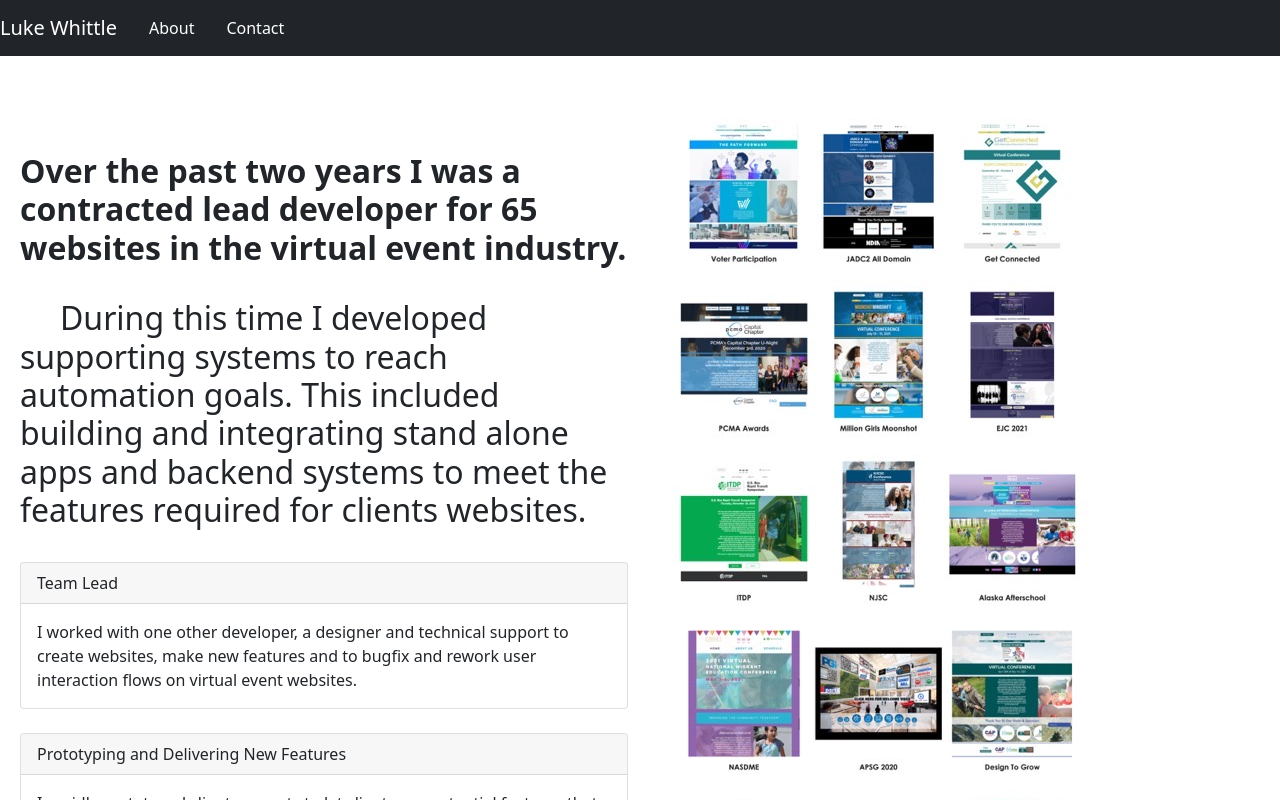
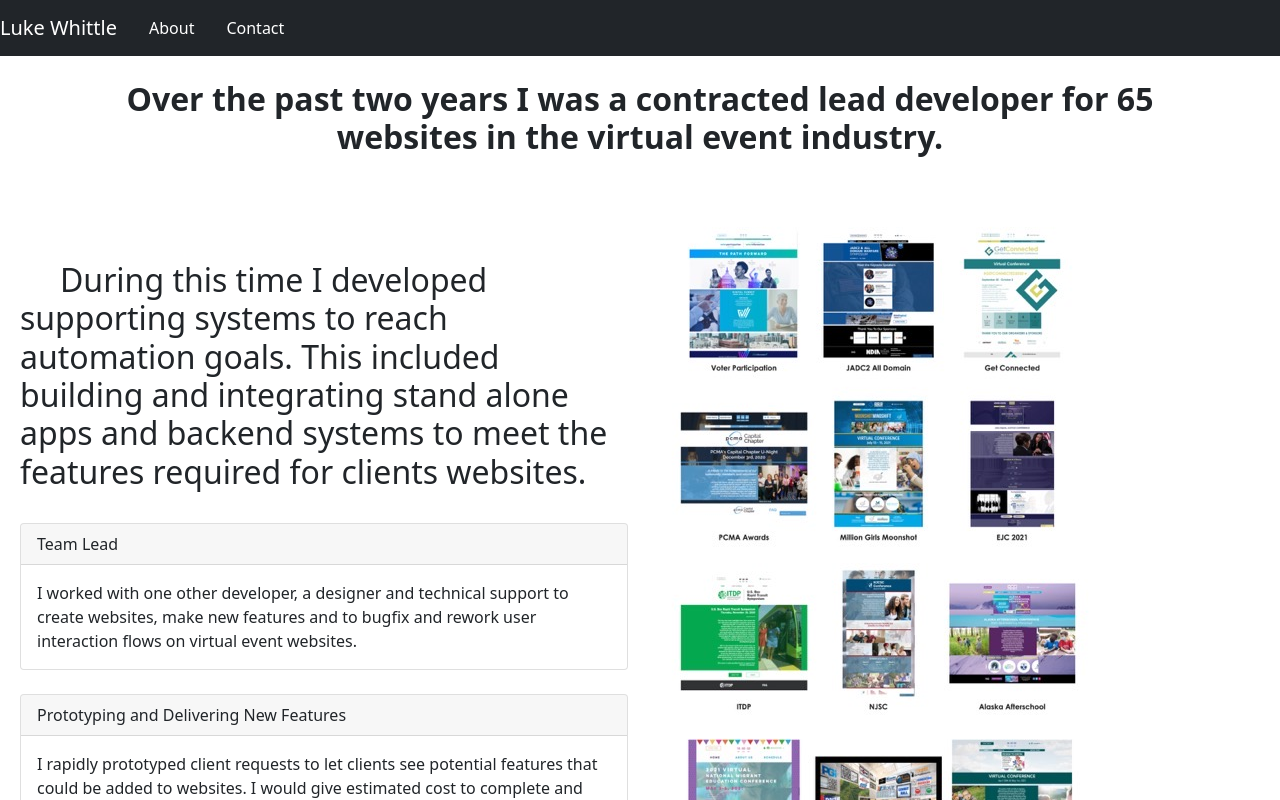
Before and after one commit to whittlel/luke-whittle-resume, a React (Create React App) app: page /About in a window 1280 px wide. Shown: the top 800 px of the page. Built offline with nearby package versions, Linux system fonts and the light colour scheme.

Commit message:
change about header formatting

```diff
--- a/src/Routes/About/About.js
+++ b/src/Routes/About/About.js
@@ -7,14 +7,19 @@ class About extends React.Component {
   render() {
     return (
       <div>
+        <br />
+        <Container md="auto">
+          <Row xs={10} md={8} >
+            <h2>
+              <b className="justify-content-md-center" style={{ display: "flex", textAlign: "center" }}>Over the past two years I was a contracted lead developer for 65
+                websites in the virtual event industry.
+              </b>
+            </h2>
+          </Row>
+        </Container>
         <Container fluid className="pt-5">
           <Row className="justify-content-md-left">
             <Col xs={6} className="pt-5" style={{ paddingLeft: "20px" }}>
-              <h2>
-                <b>Over the past two years I was a contracted lead developer for 65
-                  websites in the virtual event industry.
-                </b></h2>
-              <br />
               <h2 style={{ textIndent: "40px" }}>
                 During this time I developed supporting systems to reach automation goals.
                 This included building and integrating stand alone apps and backend systems
@@ -42,6 +47,7 @@ class About extends React.Component {
                   built.
                 </Card.Body>
               </Card>
+              <br />
               <Card>
                 <Card.Header>Automation System</Card.Header>
                 <Card.Body>
@@ -52,6 +58,7 @@ class About extends React.Component {
                   failures.
                 </Card.Body>
               </Card>
+              <br />
               <Card>
                 <Card.Header>
                   Browser Based 3D Interactive Environemnt
@@ -77,6 +84,7 @@ class About extends React.Component {
                   <ListGroup.Item>Docker</ListGroup.Item>
                 </ListGroup>
               </Card>
+              <br />
               <Card>
                 <Card.Header>Javascript</Card.Header>
                 <ListGroup>
@@ -86,6 +94,7 @@ class About extends React.Component {
                   <ListGroup.Item>React-Bootstrap</ListGroup.Item>
                 </ListGroup>
               </Card>
+              <br />
               <Card>
                 <Card.Header>AWS</Card.Header>
                 <ListGroup>
```
